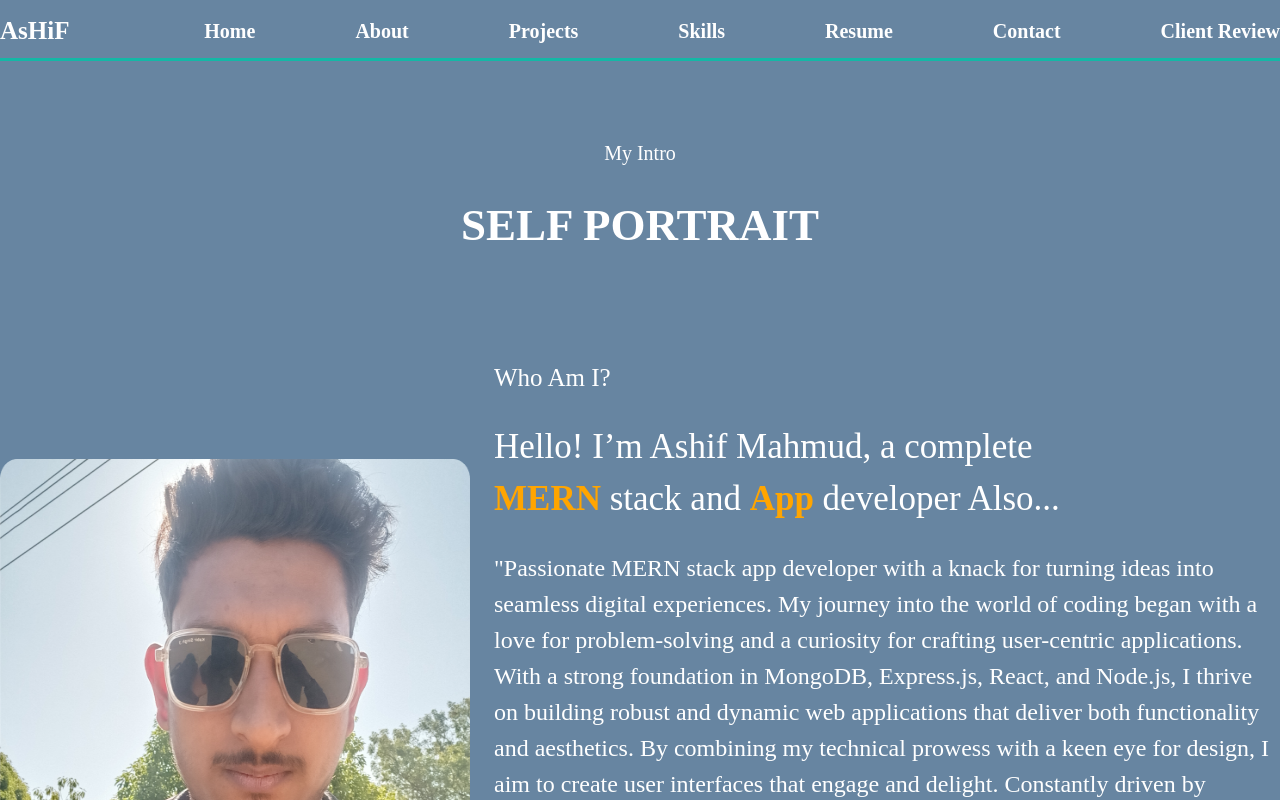
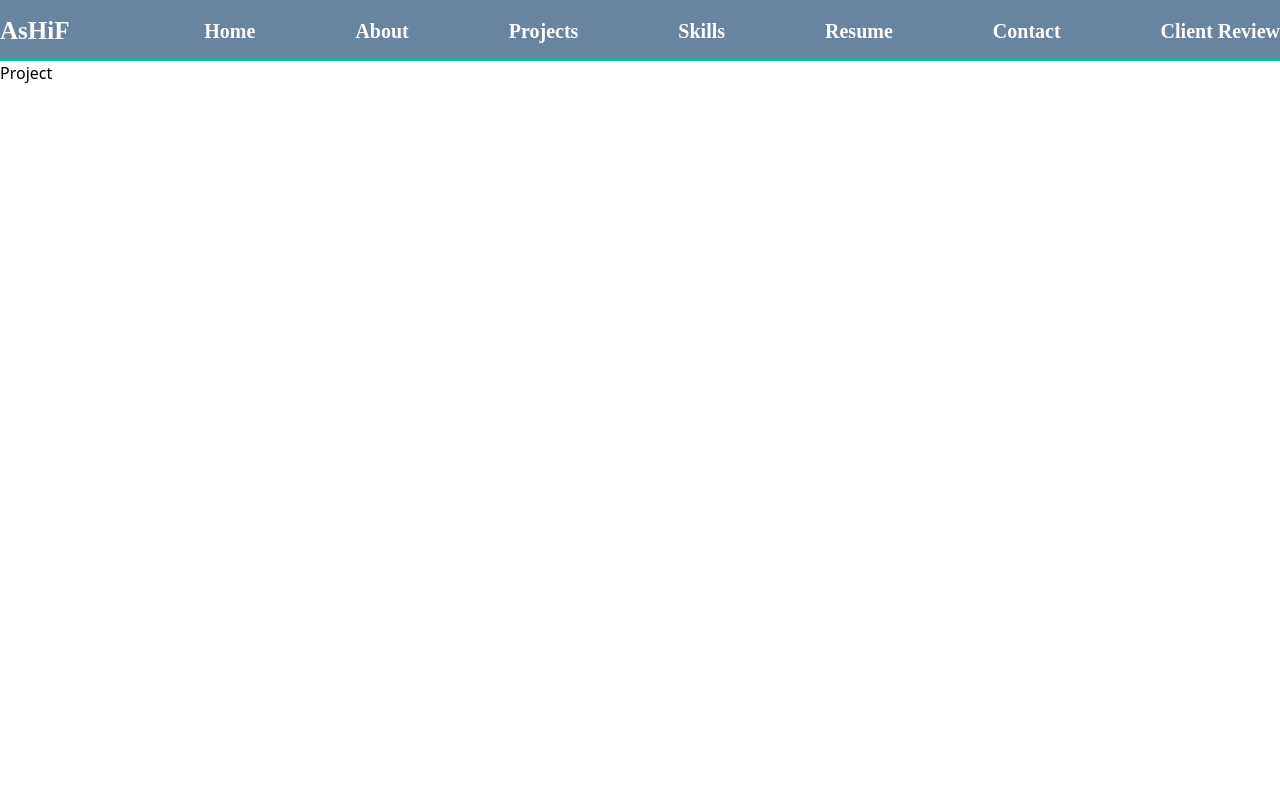
Before and after one commit to mahmudashif/Portfolio, a React (Vite) app: page / in a window 1280 px wide. Shown: the top 800 px of the page. Built offline with nearby package versions, Linux system fonts and the light colour scheme; a web font is replaced by a local one.

Commit message:
project page start

```diff
--- a/src/App.jsx
+++ b/src/App.jsx
@@ -1,6 +1,7 @@
 import About from "./About"
 import Home from "./Home"
 import Navbar from "./Navbar"
+import Project from "./Project"
 
 function App() {
 
@@ -8,7 +9,8 @@ function App() {
     <>
     <Navbar/>
       {/* <About/> */}
-      <Home/>
+      {/* <Home/> */}
+      <Project/>
     </>
   )
 }
--- /dev/null
+++ b/src/Project.jsx
@@ -0,0 +1,9 @@
+import React from 'react'
+
+const Project = () => {
+  return (
+    <div>Project</div>
+  )
+}
+
+export default Project
```
